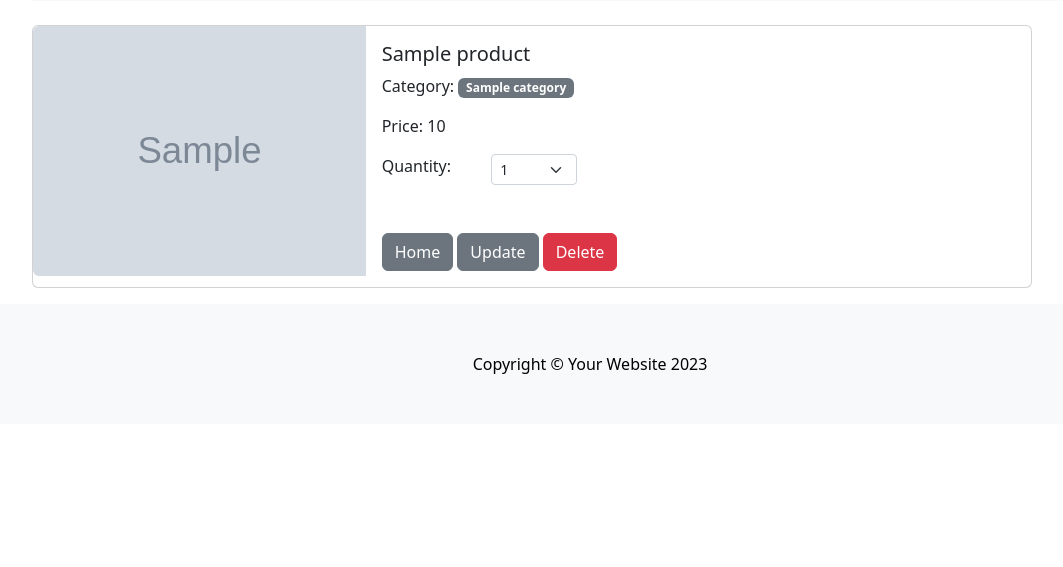
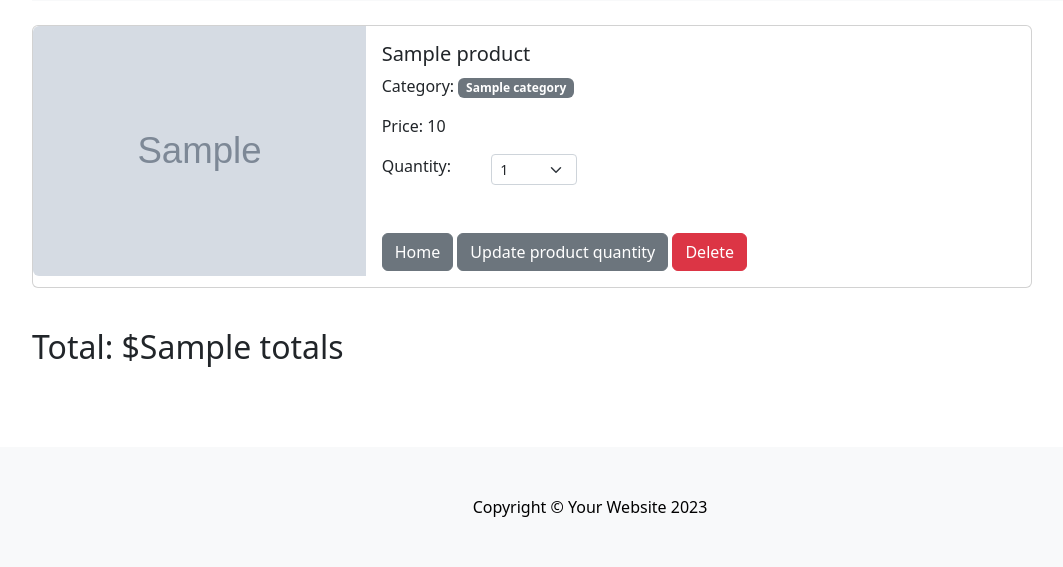
Before and after one commit to julkiea/Django-ecommerce-app, a Django app: template cart/templates/cart_summary.html in a window 1280 px wide. Shown: the part 352-919 px from the top of the page, without its empty margins (50-1113 px from the left). Before the commit the page ends 726 px from the top, so only its background shows below. Run offline with Django 5.2, Linux system fonts and the light colour scheme; tables that the repository leaves empty hold one stand-in row (values such as "Sample post"); the template is opened without the code that fills it: values that come from a table or form of the project are taken from there, most other values are stand-ins (such as "Sample title", 1, 10 or a date in 2020); grey boxes marked "Sample" are stand-in pictures; some libraries are stand-ins or nearby versions.

Commit message:
Add totals to the page

```diff
--- a/cart/templates/cart_summary.html
+++ b/cart/templates/cart_summary.html
@@ -64,7 +64,7 @@
     <a href="{% url 'home'%}" class="btn btn-secondary">Home</a>
 
     <!-- Update button -->
-    <button type="button" data-index="{{product.id}}" class="btn btn-secondary update-cart">Update</button>
+    <button type="button" data-index="{{product.id}}" class="btn btn-secondary update-cart">Update product quantity</button>
 
     <!-- Delete button -->
     <button type="button" data-index="{{product.id}}" class="btn btn-danger delete-product">Delete</button>
@@ -76,6 +76,9 @@
 
 
       {% endfor %}
+      <br>
+      <h2>Total: ${{ totals }} </h2>
+      <br><br><br>
       {% else %}
       There's Nothing In Your Cart...
       <br/><br/><br/><br/><br/><br/><br/><br/><br/><br/><br/><br/><br/><br/><br/><br/>
```
